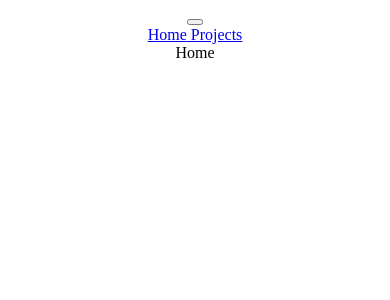
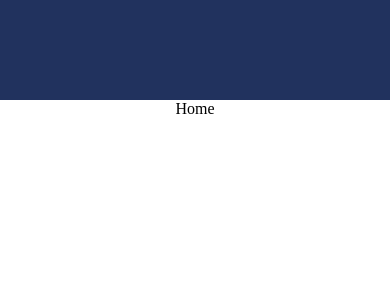
Before and after one commit to roxanneruan/ReactJS-Website, a React (Create React App) app: page / in a window 390 px wide. Shown: the top 300 px of the page. Built offline with nearby package versions, Linux system fonts and the light colour scheme.

Commit message:
implemented navbar.css
courtesy of 'https://github.com/machadop1407/react-personal-portfolio-website/blob/master/src/styles/Navbar.css'

```diff
--- a/src/App.css
+++ b/src/App.css
@@ -1,38 +1,11 @@
-.App {
+.App{
   text-align: center;
 }
 
-.App-logo {
-  height: 40vmin;
-  pointer-events: none;
+/* This removes any margin padding inside applications.
+   Is recommended to do for any project.
+*/
+body {
+  padding: 0;
+  margin: 0;
 }
-
-@media (prefers-reduced-motion: no-preference) {
-  .App-logo {
-    animation: App-logo-spin infinite 20s linear;
-  }
-}
-
-.App-header {
-  background-color: #282c34;
-  min-height: 100vh;
-  display: flex;
-  flex-direction: column;
-  align-items: center;
-  justify-content: center;
-  font-size: calc(10px + 2vmin);
-  color: white;
-}
-
-.App-link {
-  color: #61dafb;
-}
-
-@keyframes App-logo-spin {
-  from {
-    transform: rotate(0deg);
-  }
-  to {
-    transform: rotate(360deg);
-  }
-}
--- a/src/styles/Navbar.css
+++ b/src/styles/Navbar.css
@@ -0,0 +1,92 @@
+/* Actual blue navbar parent block component */
+.navbar {
+    width: 100%;
+    height: 100px;
+    background: #21325e;
+}
+
+.links {
+    width: 100%;
+    height: 100px;
+    display: flex; /* Display flex allows for responsive and mobile-friendly. */
+    align-items: center; /* Items centered in flex cross-axis */
+    justify-content: center; /* Aligns items when items do not use all of space (horizontally) */
+    color: white;
+}
+
+/* text on navbar */
+.navbar a {
+    color: white;
+    text-decoration: none;
+    margin: 20px;
+    font-size: 25px;
+}
+
+.toggleButton {
+    width: 100%;
+    height: 100px;
+    display: flex;
+    align-items: center;
+    justify-content: flex-end; /* Far right side */
+}
+
+.toggleButton svg {
+    font-size: 50px;
+}
+.toggleButton button {
+    margin-right: 20px;
+    background-color: transparent;
+    border: none;
+    color: white;
+    cursor: pointer;
+}
+
+/* following attributes should be open by default. #open is a boolean */
+#open {
+    height: 100vh;
+}
+
+#open .links {
+    flex-direction: column;
+    justify-content: flex-start;
+    margin-top: 100px;
+}
+
+#open a {
+    width: 100%;
+    text-align: center;
+}
+
+/* @media only screen targets all devices. */
+@media only screen and (max-width: 900px) {
+    .navbar a{
+        width: 70px;
+    }
+}
+
+@media only screen and (max-width: 600px) {
+    .toggleButton {
+        display: flex;
+    }
+    #close a {
+        display: none;
+    }
+}
+
+@media only screen and (min-width: 600px) {
+    .toggleButton {
+        display: none;
+    }
+
+    .hiddenLinks {
+        display: none;
+    }
+
+    #open {
+        height: 100px;
+    }
+
+    #open .links {
+        flex-direction: row;
+    }
+}
```
